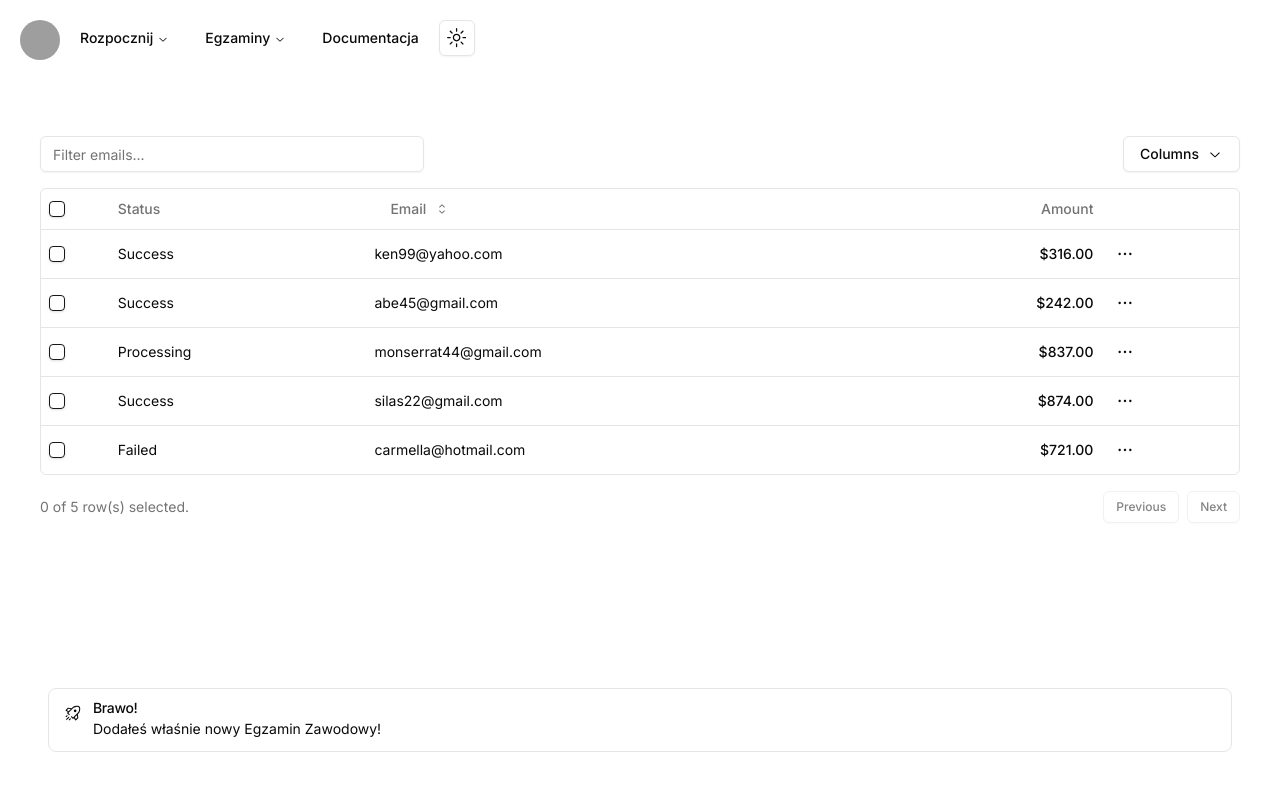
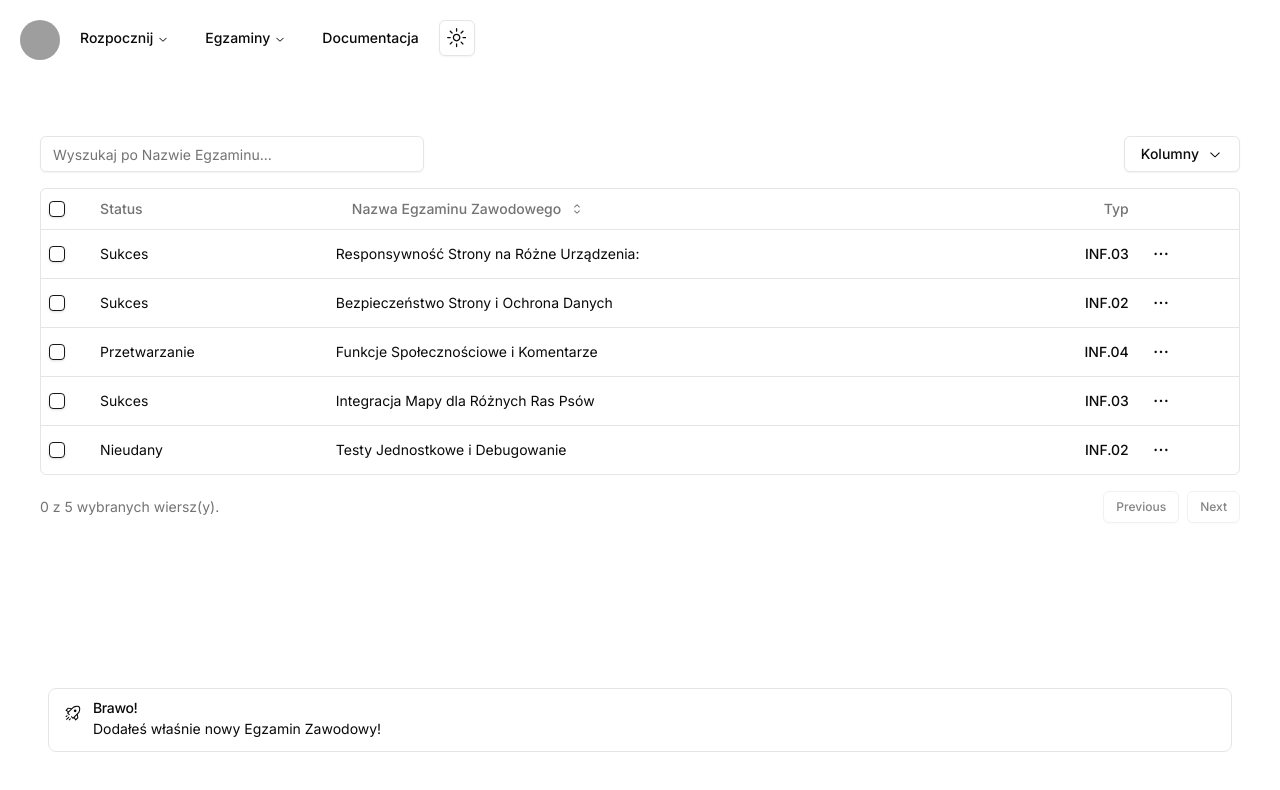
Before and after one commit to Programowanie-Aplikacji-Internetowych/witryna-egzaminy-matiqueue, a Next.js app: page /dashboard in a window 1280 px wide. Shown: the top 790 px of the page. Built offline with nearby package versions, Linux system fonts and the light colour scheme; grey boxes are pictures that could not be loaded.

Commit message:
Data Table - Aktualizacja Danych

```diff
--- a/app/ui/data-table.tsx
+++ b/app/ui/data-table.tsx
@@ -43,41 +43,41 @@ import {
 const data: Payment[] = [
   {
     id: "m5gr84i9",
-    amount: 316,
-    status: "success",
-    email: "ken99@yahoo.com",
+    typ: "INF.03",
+    status: "sukces",
+    nazwa: "Responsywność Strony na Różne Urządzenia:",
   },
   {
     id: "3u1reuv4",
-    amount: 242,
-    status: "success",
-    email: "Abe45@gmail.com",
+    typ: "INF.02",
+    status: "sukces",
+    nazwa: "Bezpieczeństwo Strony i Ochrona Danych",
   },
   {
     id: "derv1ws0",
-    amount: 837,
-    status: "processing",
-    email: "Monserrat44@gmail.com",
+    typ: "INF.04",
+    status: "przetwarzanie",
+    nazwa: "Funkcje Społecznościowe i Komentarze",
   },
   {
     id: "5kma53ae",
-    amount: 874,
-    status: "success",
-    email: "Silas22@gmail.com",
+    typ: "INF.03",
+    status: "sukces",
+    nazwa: "Integracja Mapy dla Różnych Ras Psów",
   },
   {
     id: "bhqecj4p",
-    amount: 721,
-    status: "failed",
-    email: "carmella@hotmail.com",
+    typ: "INF.02",
+    status: "nieudany",
+    nazwa: "Testy Jednostkowe i Debugowanie",
   },
 ];
 
 export type Payment = {
   id: string;
-  amount: number;
-  status: "pending" | "processing" | "success" | "failed";
-  email: string;
+  typ: string | number;
+  status: "nierozstrzygniety" | "przetwarzanie" | "sukces" | "nieudany";
+  nazwa: string;
 };
 
 export const columns: ColumnDef<Payment>[] = [
@@ -111,33 +111,30 @@ export const columns: ColumnDef<Payment>[] = [
     ),
   },
   {
-    accessorKey: "email",
+    accessorKey: "nazwa",
     header: ({ column }) => {
       return (
         <Button
           variant="ghost"
           onClick={() => column.toggleSorting(column.getIsSorted() === "asc")}
         >
-          Email
+          Nazwa Egzaminu Zawodowego
           <CaretSortIcon className="ml-2 h-4 w-4" />
         </Button>
       );
     },
-    cell: ({ row }) => <div className="lowercase">{row.getValue("email")}</div>,
+    cell: ({ row }) => <div className="">{row.getValue("nazwa")}</div>,
   },
   {
-    accessorKey: "amount",
-    header: () => <div className="text-right">Amount</div>,
+    accessorKey: "typ",
+    header: () => <div className="text-right">Typ</div>,
     cell: ({ row }) => {
-      const amount = parseFloat(row.getValue("amount"));
+      const typ = row.getValue("typ");
 
       // Format the amount as a dollar amount
-      const formatted = new Intl.NumberFormat("en-US", {
-        style: "currency",
-        currency: "USD",
-      }).format(amount);
 
-      return <div className="text-right font-medium">{formatted}</div>;
+
+      return <div className="text-right font-medium">{ typ }</div>;
     },
   },
   {
@@ -150,20 +147,20 @@ export const columns: ColumnDef<Payment>[] = [
         <DropdownMenu>
           <DropdownMenuTrigger asChild>
             <Button variant="ghost" className="h-8 w-8 p-0">
-              <span className="sr-only">Open menu</span>
+              <span className="sr-only">Otwórz menu</span>
               <DotsHorizontalIcon className="h-4 w-4" />
             </Button>
           </DropdownMenuTrigger>
           <DropdownMenuContent align="end">
-            <DropdownMenuLabel>Actions</DropdownMenuLabel>
+            <DropdownMenuLabel>Akcje</DropdownMenuLabel>
             <DropdownMenuItem
               onClick={() => navigator.clipboard.writeText(payment.id)}
             >
-              Copy payment ID
+              Kopiuj ID egzaminu
             </DropdownMenuItem>
             <DropdownMenuSeparator />
-            <DropdownMenuItem>View customer</DropdownMenuItem>
-            <DropdownMenuItem>View payment details</DropdownMenuItem>
+            <DropdownMenuItem>Zobacz egzamin</DropdownMenuItem>
+            <DropdownMenuItem>Pobierz egzamin</DropdownMenuItem>
           </DropdownMenuContent>
         </DropdownMenu>
       );
@@ -203,17 +200,17 @@ export function DataTableDemo() {
     <div className="w-full">
       <div className="flex items-center py-4">
         <Input
-          placeholder="Filter emails..."
-          value={(table.getColumn("email")?.getFilterValue() as string) ?? ""}
+          placeholder="Wyszukaj po Nazwie Egzaminu..."
+          value={(table.getColumn("nazwa")?.getFilterValue() as string) ?? ""}
           onChange={(event) =>
-            table.getColumn("email")?.setFilterValue(event.target.value)
+            table.getColumn("nazwa")?.setFilterValue(event.target.value)
           }
           className="max-w-sm"
         />
         <DropdownMenu>
           <DropdownMenuTrigger asChild>
             <Button variant="outline" className="ml-auto">
-              Columns <ChevronDownIcon className="ml-2 h-4 w-4" />
+              Kolumny <ChevronDownIcon className="ml-2 h-4 w-4" />
             </Button>
           </DropdownMenuTrigger>
           <DropdownMenuContent align="end">
@@ -289,8 +286,8 @@ export function DataTableDemo() {
       </div>
       <div className="flex items-center justify-end space-x-2 py-4">
         <div className="flex-1 text-sm text-muted-foreground">
-          {table.getFilteredSelectedRowModel().rows.length} of{" "}
-          {table.getFilteredRowModel().rows.length} row(s) selected.
+          {table.getFilteredSelectedRowModel().rows.length} z{" "}
+          {table.getFilteredRowModel().rows.length} wybranych wiersz(y).
         </div>
         <div className="space-x-2">
           <Button
--- a/package.json
+++ b/package.json
@@ -24,6 +24,7 @@
     "next-themes": "^0.2.1",
     "react": "^18.2.0",
     "react-dom": "^18.2.0",
+    "react-table": "^7.8.0",
     "sonner": "^1.4.2",
     "tailwind-merge": "^2.2.1",
     "tailwindcss-animate": "^1.0.7"
```
Also changed, not shown: 1 other file (tests, documents, lock files or other folders).
